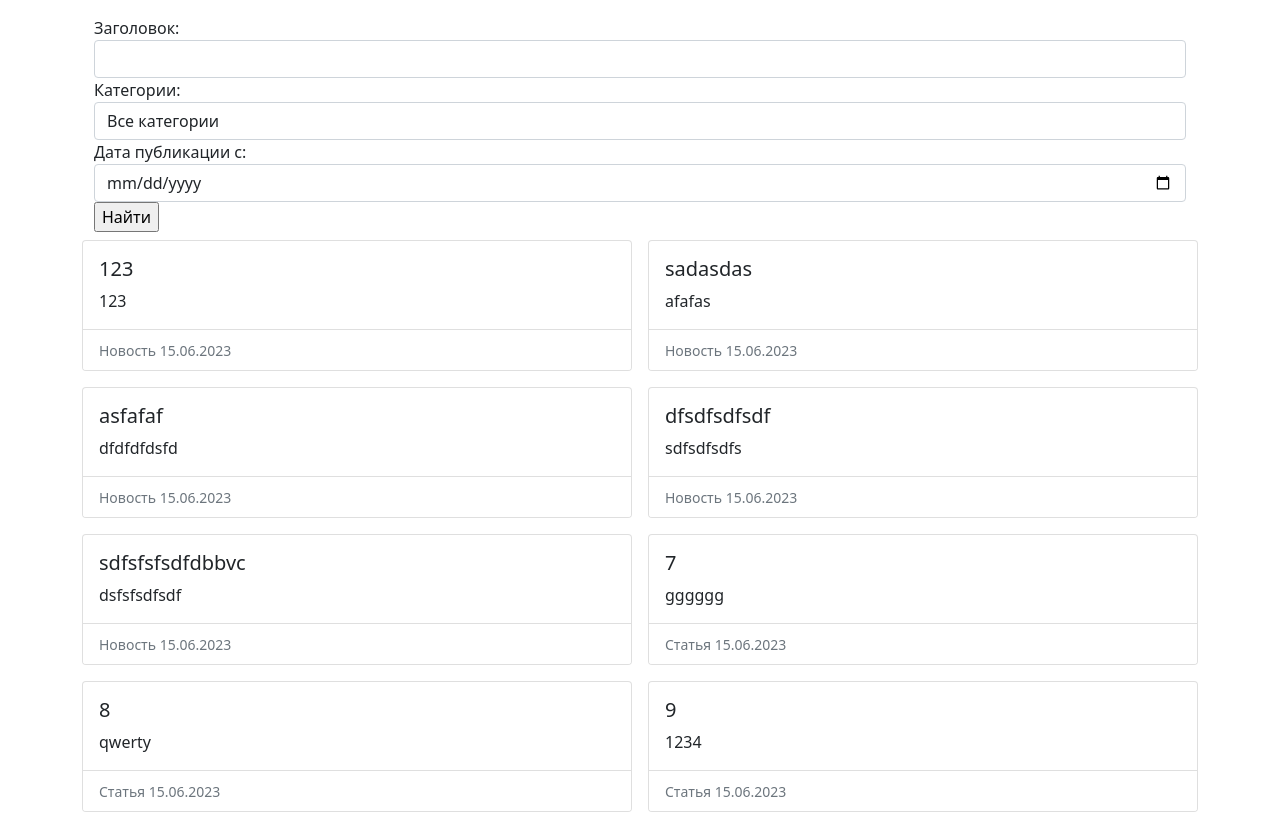
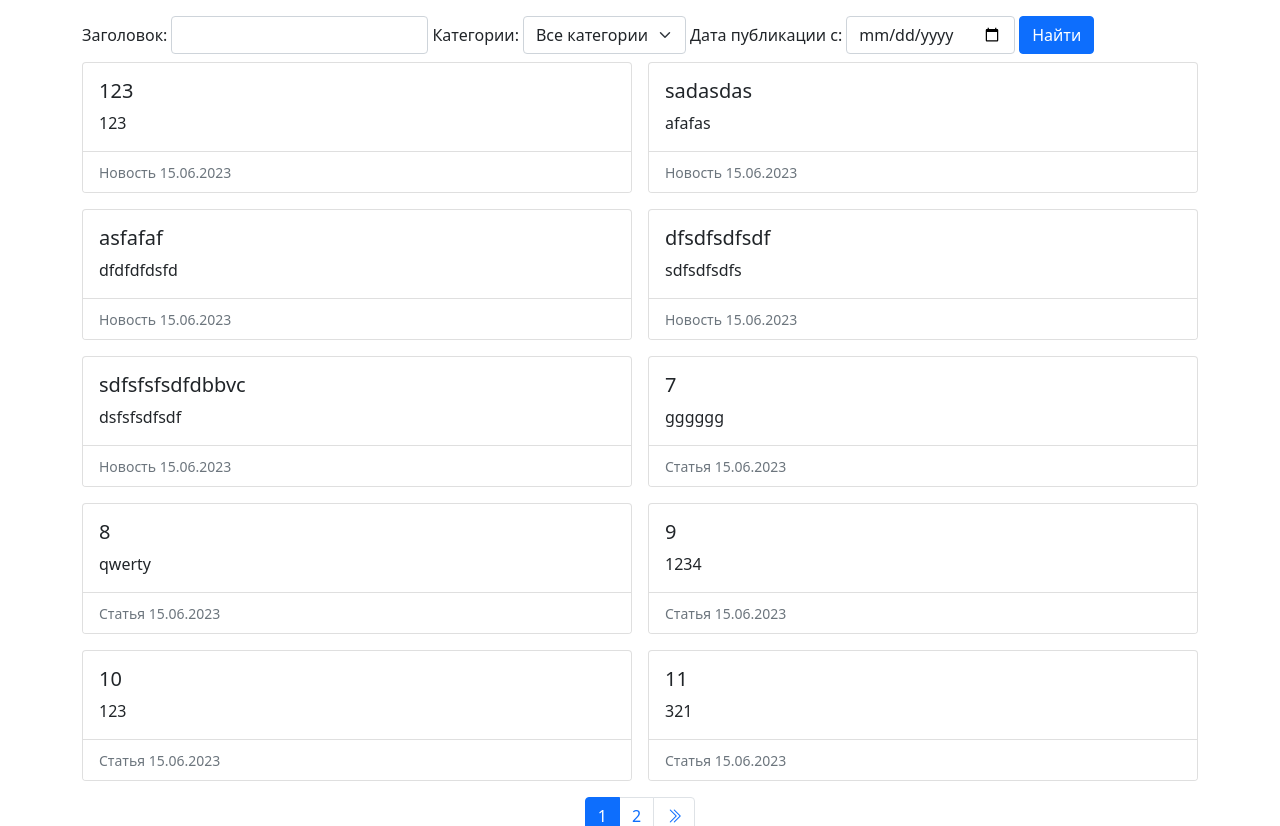
Before and after one commit to RamoneS-31rus/Task_D4, a Django app: page /news/search/ in a window 1280 px wide. Shown: the part 56-882 px from the top of the page. Run offline with Django 4.2, Linux system fonts and the light colour scheme; data comes from the database, SQL or seed files in the repository; both versions use the stored data as it was after the commit; some libraries are stand-ins or nearby versions.

Commit message:
updated templates and forms

```diff
--- a/news/filters.py
+++ b/news/filters.py
@@ -13,14 +13,13 @@ class PostFilter(FilterSet):
     category = ModelChoiceFilter(
         queryset=Category.objects.all(),
         empty_label="Все категории",
-        widget=forms.Select(attrs={"class": "form-control"}),
+        widget=forms.Select(attrs={"class": "form-select"}),
     )
     date_create = DateFilter(
         label="Дата публикации с",
         lookup_expr="gte",
         widget=forms.DateTimeInput(
             attrs={"type": "date", "class": "form-control shadow-none"},
-            format="%Y-%m-%d",
         ),
     )
 
--- a/templates/post_delete.html
+++ b/templates/post_delete.html
@@ -8,7 +8,7 @@
     <form method="POST">
         {% csrf_token %}
         <hr>
-        <button type="submit" class="btn btn-danger">Удалить</button> <button type="button" class="btn btn-primary" onclick="javascript:window.history.back()">Отмена</button>
+        <button type="submit" class="btn btn-danger">Удалить</button> <button type="button" class="btn btn-primary" onclick="javascript:window.history.back()">Отменить</button>
     </form>
 </div>
 
--- a/templates/search.html
+++ b/templates/search.html
@@ -7,10 +7,35 @@
 
 {%  if object_list %}
     <div class="container my-3">
-        <form method="GET" class="container mb-2">
-            {{ filterset.form }}
-            <input type="submit" value="Найти">
-        </form>
+        <div class="d-flex justify-content-between align-items-center">
+            <div class="col-auto">
+                <form method="GET" class="mb-2">
+                    <div class="row gx-1 align-items-center justify-content-start">
+                        <div class="col-auto">
+                            {{ filterset.form.title.label }}:
+                        </div>
+                        <div class="col-auto">
+                            {{ filterset.form.title }}
+                        </div>
+                        <div class="col-auto">
+                            {{ filterset.form.category.label }}:
+                        </div>
+                        <div class="col-auto">
+                            {{ filterset.form.category }}
+                        </div>
+                        <div class="col-auto">
+                            {{ filterset.form.date_create.label }}:
+                        </div>
+                        <div class="col-auto">
+                            {{ filterset.form.date_create }}
+                        </div>
+                        <div class="col-auto">
+                            <button class="btn btn-primary">Найти</button>
+                        </div>
+                    </div>
+                </form>
+            </div>
+        </div>
         <div class="row row-cols-1 row-cols-md-2 g-3">
             {% for obj in object_list %}
                 <div class="col">
```
Also changed, not shown: news/forms.py (+19 -16 lines), templates/post_form.html (+7 -4 lines), db.sqlite3.
